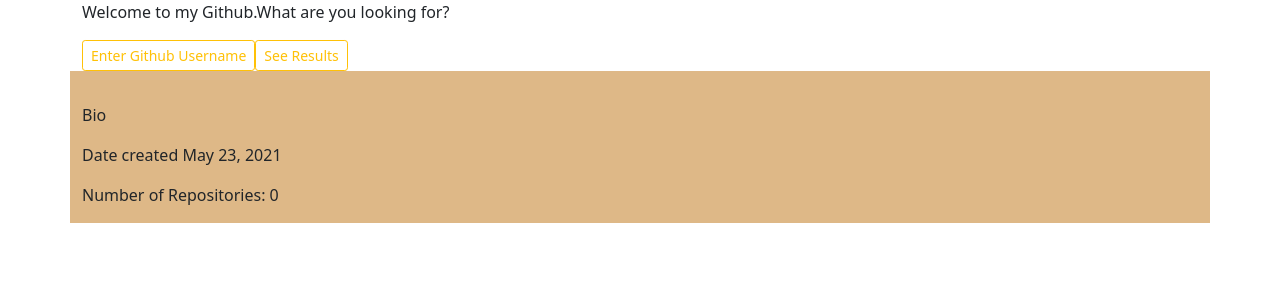
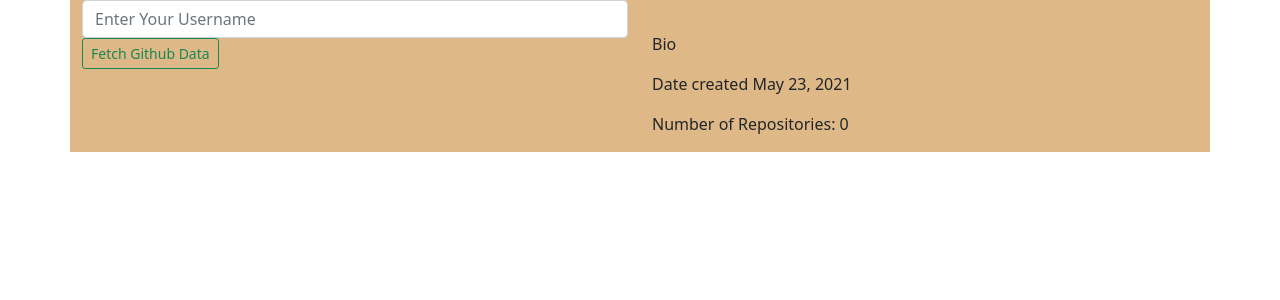
Before and after one commit to KIbet1998/Github-Finder, an Angular app: page /github-results in a window 1280 px wide. Shown: the top 300 px of the page. Built offline with nearby package versions, Linux system fonts and the light colour scheme.

Commit message:
add background colour changed

```diff
--- a/src/app/app.component.css
+++ b/src/app/app.component.css
@@ -1,3 +1,3 @@
-.col md-6{
-    background-color: beige;
+.container{
+    background-color: burlywood;
 }
--- a/src/app/app.component.html
+++ b/src/app/app.component.html
@@ -1,8 +1,21 @@
-<div class="container">
+<!-- <div class="container">
   <div class="col md-6">
     <p>Welcome to my Github.What are you looking for?</p>
     <a class="btn btn-outline-warning btn-sm" id="" routerLink="/github-form">Enter Github Username</a>
     <a class="btn btn-outline-warning btn-sm" routerLink='/github-results'>See Results</a>
     <router-outlet></router-outlet>
   </div>
+</div> -->
+<div class="container">
+  <div class="row">
+    <div class="col-md-6">
+      <app-github-form></app-github-form>
+
+    </div>
+
+    <div class="col-md-6">
+      <app-github-results></app-github-results>
+
+    </div>
+  </div>
 </div>
--- a/src/app/github-results/github-results.component.css
+++ b/src/app/github-results/github-results.component.css
@@ -1,4 +1,4 @@
-.row{
+/* .row{
     background-color: burlywood;
 
-}
+} */
```
